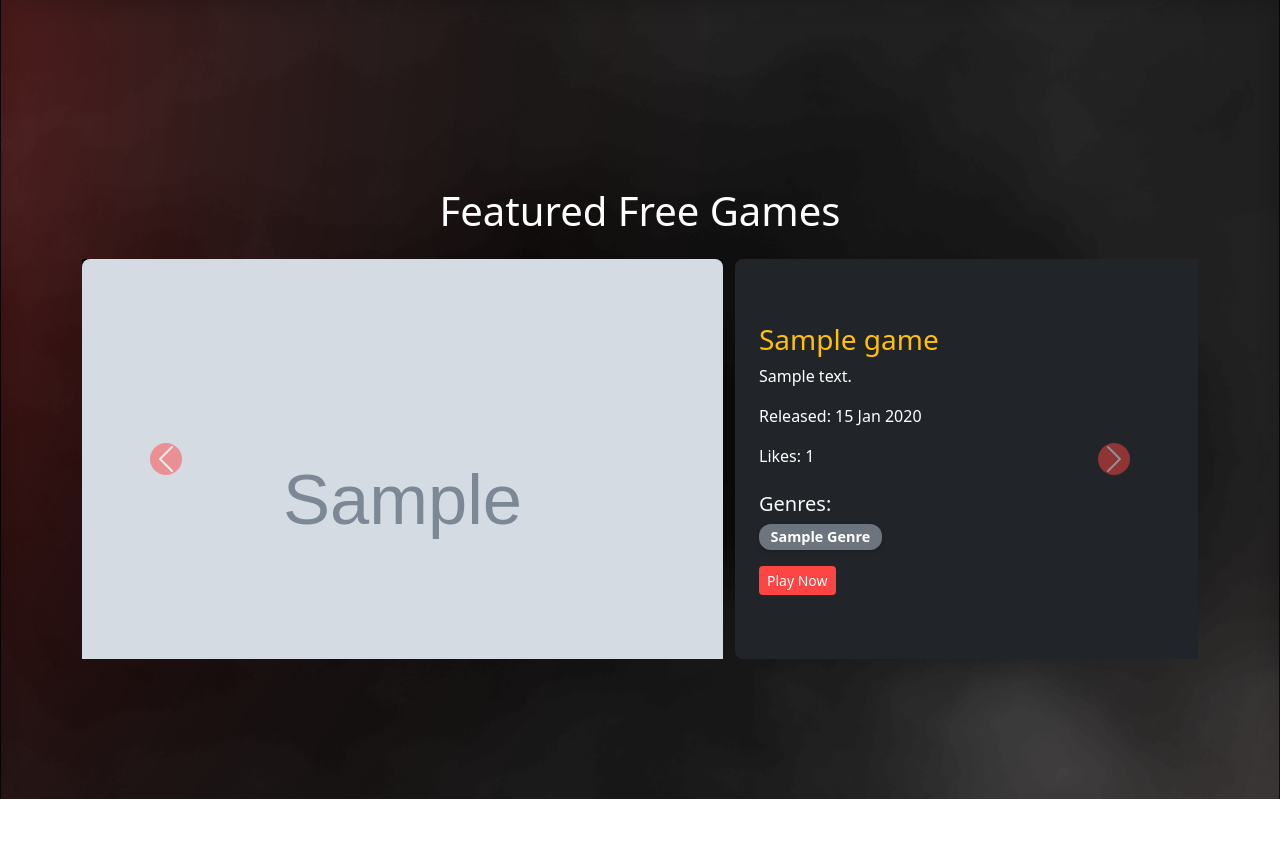
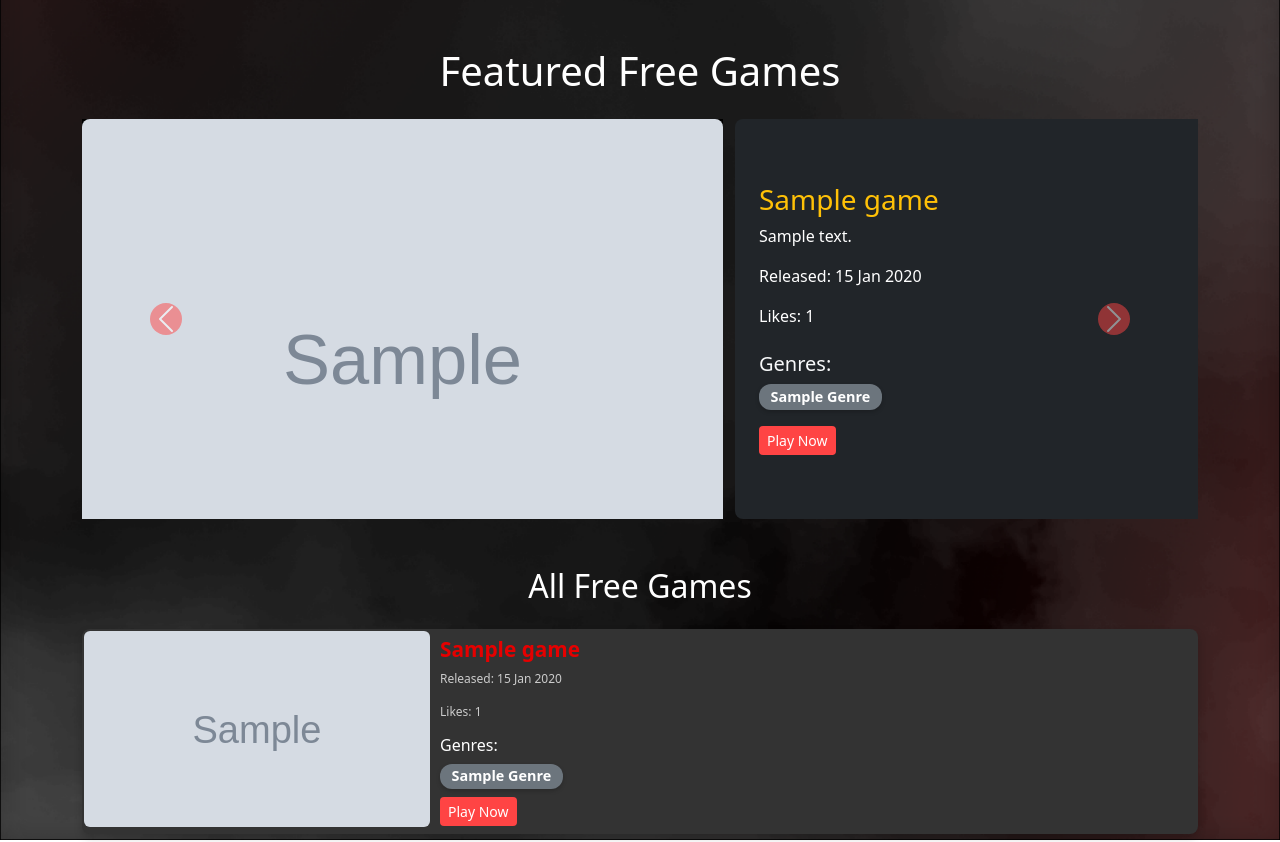
Before and after one commit to D3VIDE/tekweb_project, a PHP site: page /mainForm.php in a window 1280 px wide. Shown: the part 827-1669 px from the top of the page. Before the commit the page ends 1626 px from the top, so only its background shows below. Run offline with PHP 8.4, Linux system fonts and the light colour scheme; tables that the repository leaves empty or names only in its code hold one stand-in row (values such as "Sample post"); grey boxes marked "Sample" are stand-in pictures.

Commit message:
Display Game done

```diff
--- a/main_form/mainForm.php
+++ b/main_form/mainForm.php
@@ -88,13 +88,12 @@ include('../auth/cookieValidation.php');
         background-color: #FF4C4C; /* Tombol berubah merah terang saat hover */
         color: #FFFFFF; /* Font tetap putih */
     }
-    #MainSection {
+    body{
         background-image: url('../assets/Background.png');
         background-size: cover;
         background-repeat: no-repeat;
         background-position: center top;
         height: 100vh;
-        display: flex;
         align-items: center; /* Agar teks di tengah secara vertikal */
         justify-content: center; /* Agar teks di tengah secara horizontal */
         color: #FFFFFF;
@@ -158,8 +157,6 @@ include('../auth/cookieValidation.php');
         background-color: #ff6666;
     }
 
-
-
     #gameSlider{
         display: flex;
         justify-content: center;
@@ -179,17 +176,54 @@ include('../auth/cookieValidation.php');
         text-transform: capitalize;
         box-shadow: 0 2px 4px rgba(0, 0, 0, 0.2);
         transition: transform 0.2s;
+        background-color: #2C2C2C;
     }
 
     .badge:hover {
         transform: scale(1.1);
-        background-color: #ff4444;
-        color: #fff;
+    }
+        .card {
+        background-color: #333;
+        border-radius: 8px;
+        border: none;
+        box-shadow: 0 4px 8px rgba(0, 0, 0, 0.2);
+        transition: transform 0.2s ease, box-shadow 0.2s ease;
+        display: flex;
+        flex-direction: row;
+    }
+
+    .card:hover {
+        transform: scale(1.05);
+        box-shadow: 0 8px 16px rgba(0, 0, 0, 0.3);
+    }
+
+    .card-img-left {
+        border-radius: 8px;
+        width: 350px; /* Size gambar yang lebih besar */
+        height: 200px; /* Ukuran tinggi gambar */
+        object-fit: cover;
+    }
+
+    .card-body {
+        flex: 1;
+        padding: 20px;
+    }
+
+    .card-title {
+        font-size: 1.5rem;
+        font-weight: bold;
+        color: #e60000;
+    }
+
+    .card-text {
+        font-size: 1rem;
+        color: #ccc;
+        margin-bottom: 15px;
     }
 
     </style>
 </head>
-<body>
+<header>
     <nav class="navbar navbar-expand-lg">
         <div class="container-fluid">
             <a class="navbar-brand logo" href="#" >
@@ -272,9 +306,9 @@ include('../auth/cookieValidation.php');
             </div>
         </nav>
     </section>
-
-
-    <section id="MainSection">
+</header>
+<body>
+    <section id="carousel">
         <!-- FITUR REKOMENDASI GAME  -->
         <div class="container mt-5">
             <h1 class="text-center mb-4">Featured Free Games</h1>
@@ -345,6 +379,60 @@ include('../auth/cookieValidation.php');
             </div>
         </div>
     </section>
+
+    <section>
+        <div class="container mt-5" >
+            <h2 class="text-center mb-4">All Free Games</h2>
+            <div class="row">
+                <?php
+                // Query untuk menampilkan semua game dengan genre
+                $query = "
+                    SELECT g.id_game, g.game_name, g.games_image, g.game_desc, g.release_date, g.like_count,
+                        GROUP_CONCAT(genre.genre_name SEPARATOR ', ') AS genres
+                    FROM games g
+                    LEFT JOIN detail_genre dg ON g.id_game = dg.id_game
+                    LEFT JOIN genre ON dg.id_genre = genre.id_genre
+                    GROUP BY g.id_game
+                ";
+                $result = $conn->query($query);
+
+                if ($result && $result->num_rows > 0):
+                    while ($game = $result->fetch_assoc()):
+                        $genres = $game['genres'] ? explode(',', $game['genres']) : [];
+                ?>
+                        <div class="col-12 mb-2"> <!-- Full width for a larger display -->
+                            <div class="card d-flex flex-row h-100">
+                                <img src="<?= $game['games_image'] ?>" class="card-img-left" alt="<?= $game['game_name'] ?>" style="object-fit: cover; border-radius: 8px;padding:2px">
+                                <div class="card-body p-2">
+                                    <h5 class="card-title" style="font-size: 1.3rem;"><?= htmlspecialchars($game['game_name']) ?></h5>
+                                    <p class="card-text" style="font-size: 0.75rem;">Released: <?= date('d M Y', strtotime($game['release_date'])) ?></p>
+                                    <p class="card-text" style="font-size: 0.75rem;">Likes: <?= $game['like_count'] ?></p>
+
+                                    <!-- Genre Section -->
+                                    <div class="mb-2">
+                                        <h6 style="color:white;">Genres:</h6>
+                                        <div class="d-flex flex-wrap gap-2">
+                                            <?php foreach ($genres as $genre): ?>
+                                                <span class="badge bg-secondary"><?= htmlspecialchars(trim($genre)) ?></span>
+                                            <?php endforeach; ?>
+                                        </div>
+                                    </div>
+                                    <a href="play_game.php?id=<?= $game['id_game'] ?>" class="btn btn-danger btn-sm">Play Now</a>
+                                </div>
+                            </div>
+                        </div>
+                <?php
+                    endwhile;
+                else:
+                ?>
+                    <div class="col-12">
+                        <p class="text-center">No games available. Please add games to the database.</p>
+                    </div>
+                <?php endif; ?>
+            </div>
+        </div>
+    </section>
+
     <script src="https://cdn.jsdelivr.net/npm/bootstrap@5.3.3/dist/js/bootstrap.bundle.min.js" integrity="sha384-YvpcrYf0tY3lHB60NNkmXc5s9fDVZLESaAA55NDzOxhy9GkcIdslK1eN7N6jIeHz" crossorigin="anonymous"></script>
 </body>
 </html>
```
